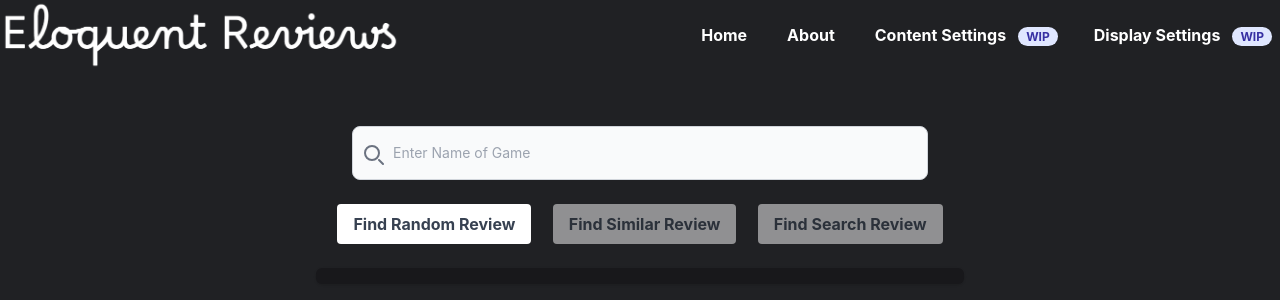
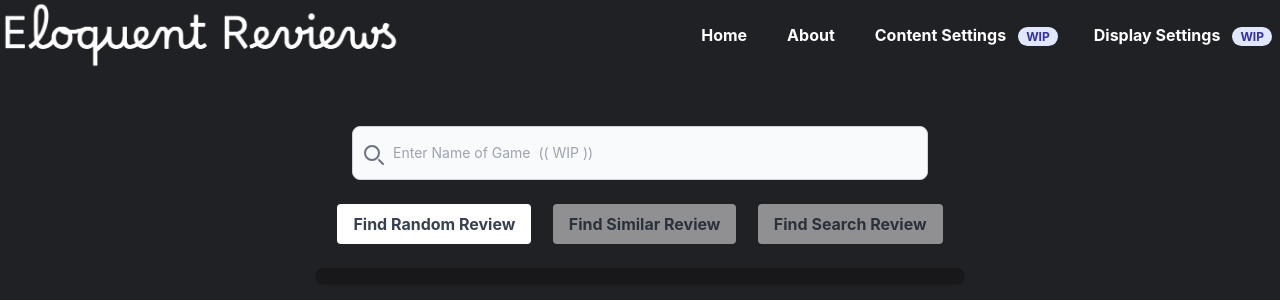
Before and after one commit to ChrisCaliendo/EloquentReviews, a React (Create React App) app in the folder frontEnd/: page / in a window 1280 px wide. Shown: the top 300 px of the page. Built offline with nearby package versions, Linux system fonts and the light colour scheme; a web font is replaced by a local one.

Commit message:
Update Home.js

```diff
--- a/frontEnd/src/Home.js
+++ b/frontEnd/src/Home.js
@@ -99,7 +99,7 @@
                             <path stroke="currentColor" stroke-linecap="round" stroke-linejoin="round" stroke-width="2" d="m19 19-4-4m0-7A7 7 0 1 1 1 8a7 7 0 0 1 14 0Z"/>
                             </svg>
                         </div>
-                        <input type="search" id="default-search" class="block w-full p-4 pl-10 text-sm text-gray-900 border border-gray-300 rounded-lg bg-gray-50 focus:ring-gray-600 focus:border-gray-600 dark:bg-gray-700 dark:border-gray-600 dark:placeholder-gray-400 dark:text-white dark:focus:ring-gray-400 " placeholder="Enter Name of Game" required/>
+                        <input type="search" id="default-search" class="block w-full p-4 pl-10 text-sm text-gray-900 border border-gray-300 rounded-lg bg-gray-50 focus:ring-gray-600 focus:border-gray-600 dark:bg-gray-700 dark:border-gray-600 dark:placeholder-gray-400 dark:text-white dark:focus:ring-gray-400 " placeholder="Enter Name of Game  (( WIP ))" required/>
                         <br />
                     </div>
                     <div className="flex justify-evenly">
```
